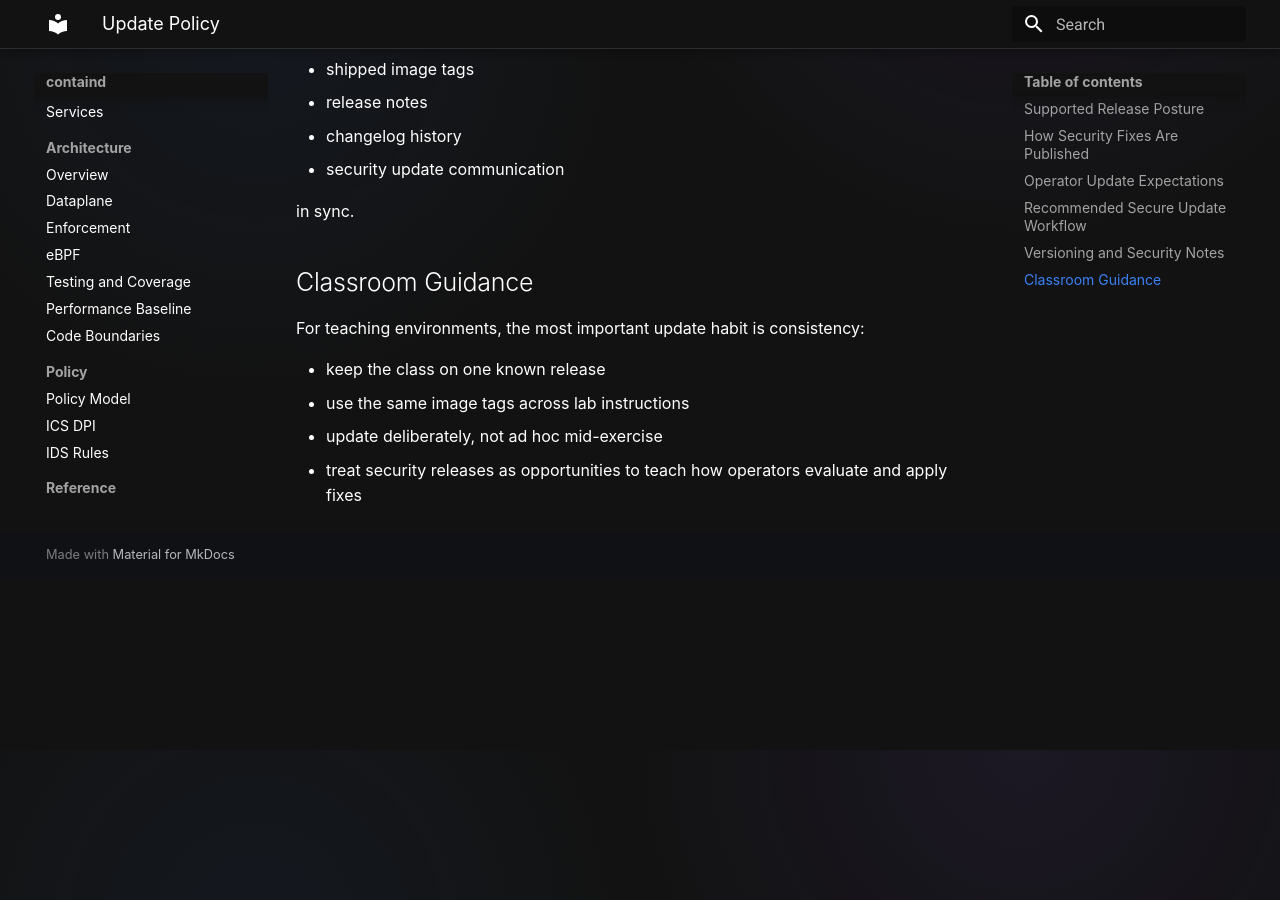
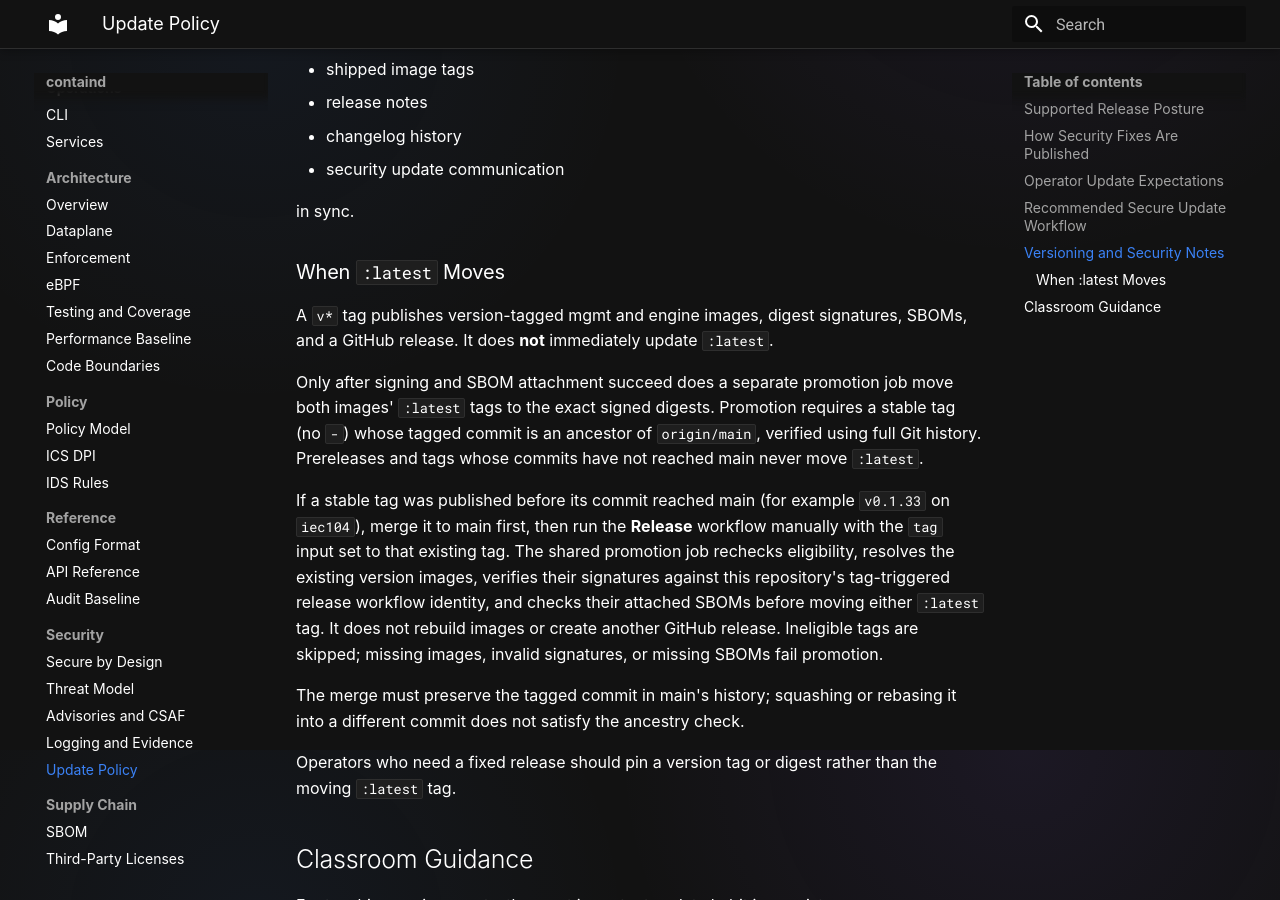
Before and after one commit to tonylturner/containd, an MkDocs documentation site: the page built from docs/mkdocs/update-policy.md, in a window 1280 px wide and 900 px high, scrolled down 1950 px. Built offline with MkDocs 1.6.1 and Material for MkDocs 9.7.7, drawn with Linux system fonts in a browser that asks for light colours.

Commit message:
Gate latest image promotion on signed stable tags on main

```diff
--- a/docs/mkdocs/update-policy.md
+++ b/docs/mkdocs/update-policy.md
@@ -64,6 +64,18 @@
 
 in sync.
 
+### When `:latest` Moves
+
+A `v*` tag publishes version-tagged mgmt and engine images, digest signatures, SBOMs, and a GitHub release. It does **not** immediately update `:latest`.
+
+Only after signing and SBOM attachment succeed does a separate promotion job move both images' `:latest` tags to the exact signed digests. Promotion requires a stable tag (no `-`) whose tagged commit is an ancestor of `origin/main`, verified using full Git history. Prereleases and tags whose commits have not reached main never move `:latest`.
+
+If a stable tag was published before its commit reached main (for example `v0.1.33` on `iec104`), merge it to main first, then run the **Release** workflow manually with the `tag` input set to that existing tag. The shared promotion job rechecks eligibility, resolves the existing version images, verifies their signatures against this repository's tag-triggered release workflow identity, and checks their attached SBOMs before moving either `:latest` tag. It does not rebuild images or create another GitHub release. Ineligible tags are skipped; missing images, invalid signatures, or missing SBOMs fail promotion.
+
+The merge must preserve the tagged commit in main's history; squashing or rebasing it into a different commit does not satisfy the ancestry check.
+
+Operators who need a fixed release should pin a version tag or digest rather than the moving `:latest` tag.
+
 ## Classroom Guidance
 
 For teaching environments, the most important update habit is consistency:
```
Also changed, not shown: docs/mkdocs/docker-compose.md (+2 -0 lines), docs/mkdocs/sbom.md (+2 -0 lines), 1 other file.
